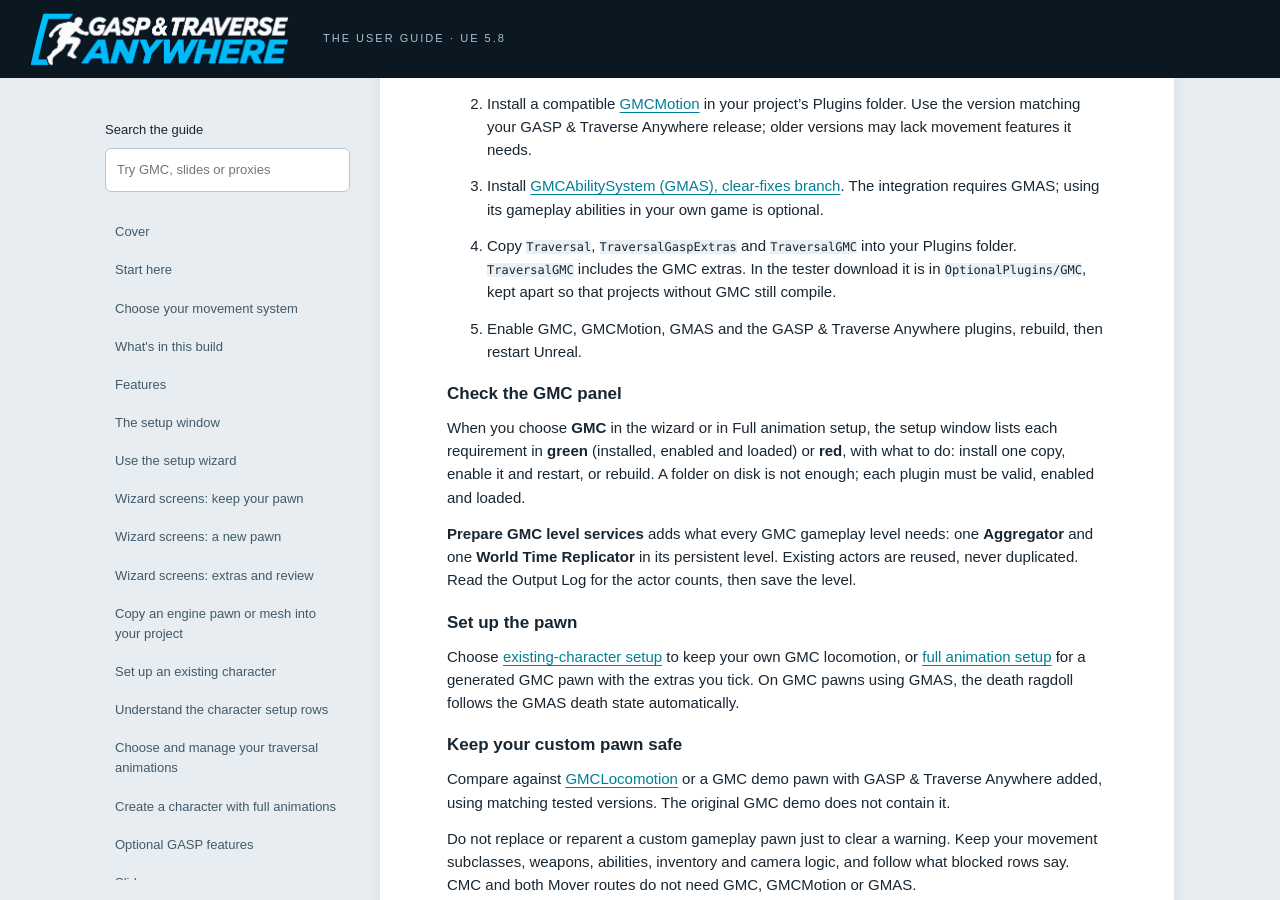
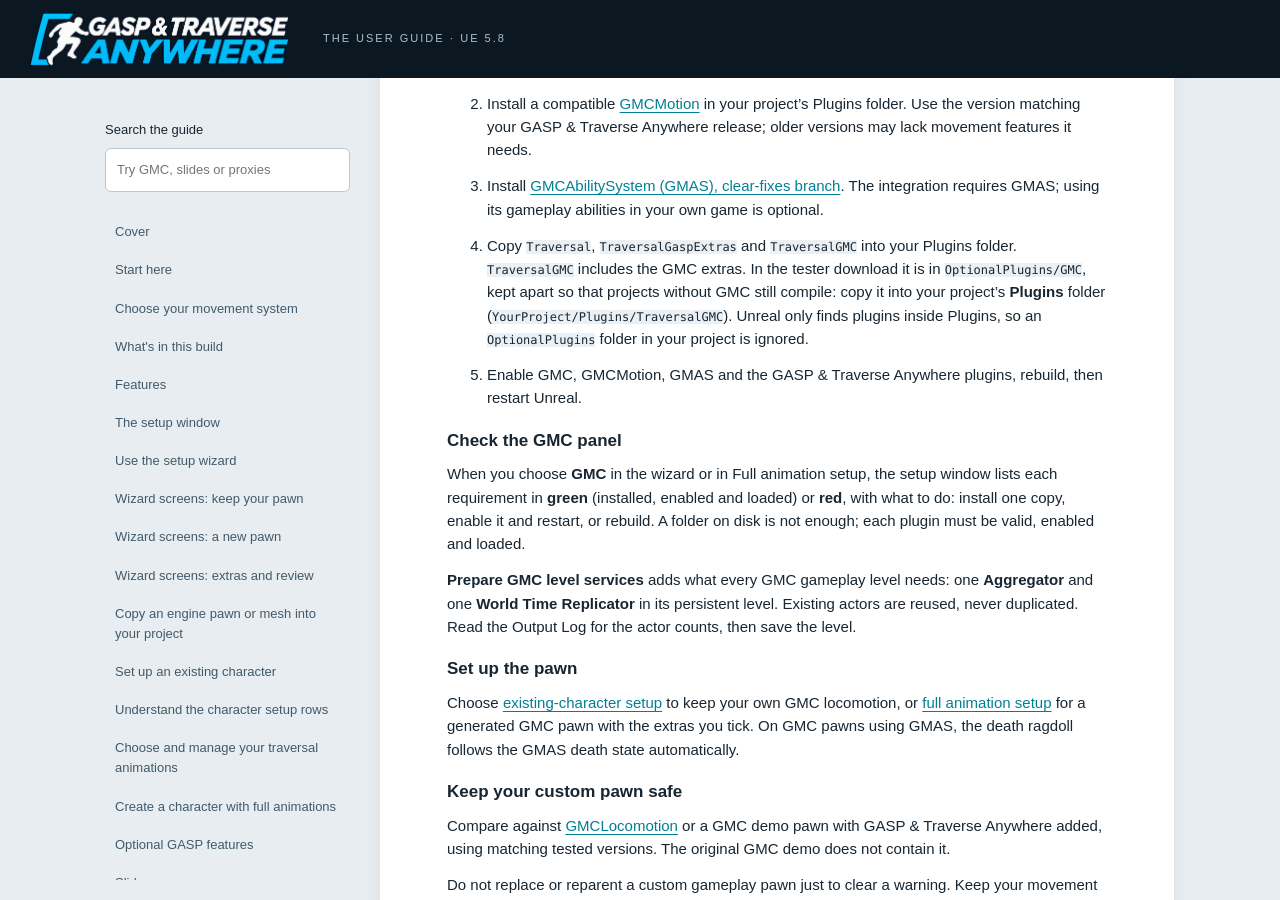
Before and after one commit to Dr-Rank/traverse-anywhere-guide, a Jekyll site: the page built from index.md, in a window 1280 px wide and 900 px high, scrolled down 54780 px. Built offline with Jekyll 4.4.1, drawn with Linux system fonts in a browser that asks for light colours.

Commit message:
GMC: say where TraversalGMC goes (the project's Plugins folder)
Co-Authored-By: Claude Opus 5.5 <noreply@anthropic.com>
Claude-Session: https://claude.ai/code/session_01BaXXYJisrKKCbxB27BqB4Z

```diff
--- a/_includes/guide/prepare-a-gmc-project.md
+++ b/_includes/guide/prepare-a-gmc-project.md
@@ -10,7 +10,7 @@
 
 3. Install [GMCAbilitySystem (GMAS), clear-fixes branch](https://github.com/Dr-Rank/DeepWorlds_GMCAbilitySystem/tree/clear-fixes). The integration requires GMAS; using its gameplay abilities in your own game is optional.
 
-4. Copy `Traversal`, `TraversalGaspExtras` and `TraversalGMC` into your Plugins folder. `TraversalGMC` includes the GMC extras. In the tester download it is in `OptionalPlugins/GMC`, kept apart so that projects without GMC still compile.
+4. Copy `Traversal`, `TraversalGaspExtras` and `TraversalGMC` into your Plugins folder. `TraversalGMC` includes the GMC extras. In the tester download it is in `OptionalPlugins/GMC`, kept apart so that projects without GMC still compile: copy it into your project's **Plugins** folder (`YourProject/Plugins/TraversalGMC`). Unreal only finds plugins inside Plugins, so an `OptionalPlugins` folder in your project is ignored.
 
 5. Enable GMC, GMCMotion, GMAS and the GASP & Traverse Anywhere plugins, rebuild, then restart Unreal.
 
```
